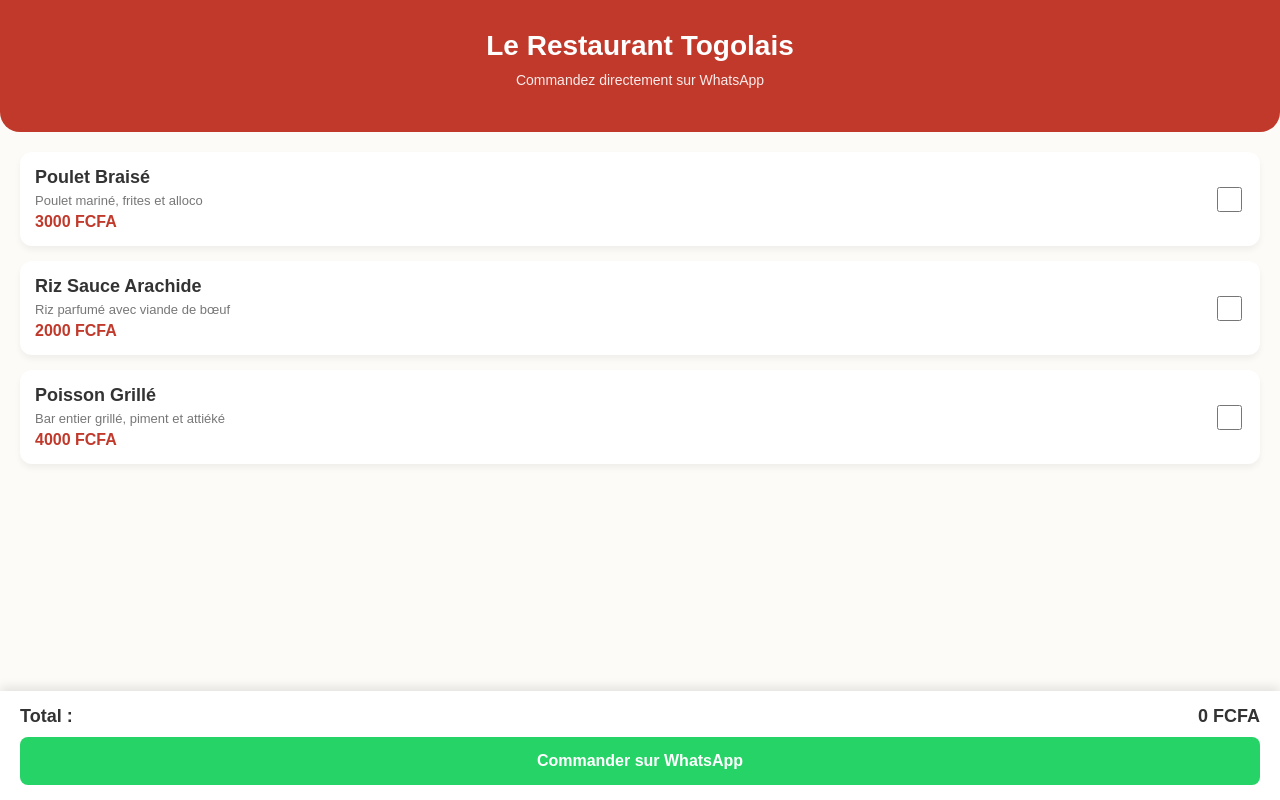
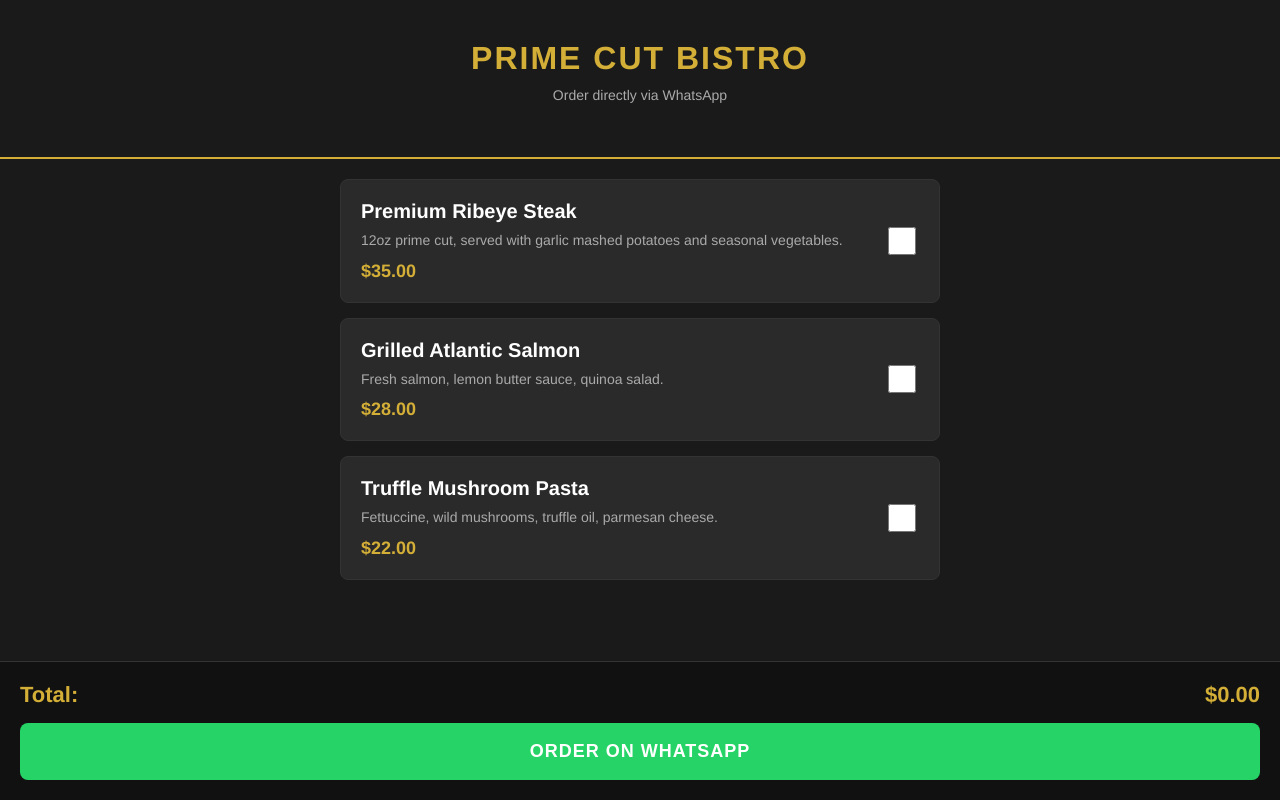
Before and after one commit to alkao-ltd/resto-commande, a plain HTML site: page index.html in a window 1280 px wide. Drawn offline with Linux system fonts and the light colour scheme.

Commit message:
Update index.html

```diff
--- a/index.html
+++ b/index.html
@@ -1,160 +1,179 @@
 <!DOCTYPE html>
-<html lang="fr">
+<html lang="en">
 <head>
     <meta charset="UTF-8">
     <meta name="viewport" content="width=device-width, initial-scale=1.0">
-    <title>Menu Restaurant</title>
+    <title>Premium Restaurant Ordering</title>
     <style>
+        /* Premium Design for US Market */
         :root {
-            --couleur-principale: #c0392b;
-            --couleur-fond: #fdfbf7;
-            --couleur-texte: #333333;
+            --primary-color: #d4af37; /* Elegant Gold */
+            --bg-color: #1a1a1a; /* Dark Premium Background */
+            --card-bg: #2a2a2a;
+            --text-color: #ffffff;
+            --text-muted: #aaaaaa;
         }
 
         body {
-            font-family: Arial, sans-serif;
-            background-color: var(--couleur-fond);
-            color: var(--couleur-texte);
+            font-family: 'Helvetica Neue', Arial, sans-serif;
+            background-color: var(--bg-color);
+            color: var(--text-color);
             margin: 0;
-            padding-bottom: 100px;
+            padding-bottom: 120px;
         }
 
         header {
-            background-color: var(--couleur-principale);
-            color: white;
             text-align: center;
-            padding: 30px 20px;
-            border-bottom-left-radius: 20px;
-            border-bottom-right-radius: 20px;
+            padding: 40px 20px;
+            border-bottom: 2px solid var(--primary-color);
         }
 
         header h1 {
             margin: 0;
-            font-size: 28px;
+            font-size: 32px;
+            letter-spacing: 2px;
+            text-transform: uppercase;
+            color: var(--primary-color);
         }
 
         header p {
             margin-top: 10px;
             font-size: 14px;
-            opacity: 0.9;
+            color: var(--text-muted);
         }
 
         .menu-container {
             padding: 20px;
+            max-width: 600px;
+            margin: auto;
         }
 
         .plat {
-            background: white;
-            border-radius: 12px;
-            padding: 15px;
+            background: var(--card-bg);
+            border: 1px solid #333;
+            border-radius: 8px;
+            padding: 20px;
             margin-bottom: 15px;
             display: flex;
             justify-content: space-between;
             align-items: center;
-            box-shadow: 0 4px 6px rgba(0,0,0,0.05);
+            transition: transform 0.2s;
+        }
+
+        .plat:hover {
+            transform: translateY(-2px);
+            border-color: var(--primary-color);
         }
 
         .plat-info h3 {
-            margin: 0 0 5px 0;
-            font-size: 18px;
+            margin: 0 0 8px 0;
+            font-size: 20px;
         }
 
         .plat-info p {
             margin: 0;
-            font-size: 13px;
-            color: #777;
+            font-size: 14px;
+            color: var(--text-muted);
+            line-height: 1.4;
         }
 
         .prix {
             font-weight: bold;
-            color: var(--couleur-principale);
-            font-size: 16px;
-            margin-top: 5px;
+            color: var(--primary-color);
+            font-size: 18px;
+            margin-top: 10px;
             display: block;
         }
 
         input[type="checkbox"] {
-            width: 25px;
-            height: 25px;
-            accent-color: var(--couleur-principale);
+            width: 28px;
+            height: 28px;
+            accent-color: var(--primary-color);
             cursor: pointer;
         }
 
+        /* Checkout Bar */
         .panier {
             position: fixed;
             bottom: 0;
             left: 0;
             right: 0;
-            background: white;
-            padding: 15px 20px;
-            box-shadow: 0 -4px 10px rgba(0,0,0,0.1);
+            background: #111;
+            padding: 20px;
+            border-top: 1px solid #333;
             display: flex;
             flex-direction: column;
-            gap: 10px;
+            gap: 15px;
         }
 
         .total-ligne {
             display: flex;
             justify-content: space-between;
             font-weight: bold;
-            font-size: 18px;
+            font-size: 22px;
+            color: var(--primary-color);
         }
 
         .bouton-whatsapp {
             background-color: #25D366;
             color: white;
             border: none;
-            padding: 15px;
+            padding: 18px;
             border-radius: 8px;
-            font-size: 16px;
+            font-size: 18px;
             font-weight: bold;
             width: 100%;
             cursor: pointer;
+            text-transform: uppercase;
+            letter-spacing: 1px;
         }
     </style>
 </head>
 <body>
 
     <header>
-        <h1>Le Restaurant Togolais</h1>
-        <p>Commandez directement sur WhatsApp</p>
+        <h1>Prime Cut Bistro</h1>
+        <p>Order directly via WhatsApp</p>
     </header>
 
     <div class="menu-container">
+        <!-- PLAT 1 -->
         <div class="plat">
             <div class="plat-info">
-                <h3>Poulet Braisé</h3>
-                <p>Poulet mariné, frites et alloco</p>
-                <span class="prix">3000 FCFA</span>
+                <h3>Premium Ribeye Steak</h3>
+                <p>12oz prime cut, served with garlic mashed potatoes and seasonal vegetables.</p>
+                <span class="prix">$35.00</span>
             </div>
-            <input type="checkbox" class="case-plat" data-nom="Poulet Braisé" data-prix="3000">
+            <input type="checkbox" class="case-plat" data-nom="Premium Ribeye Steak" data-prix="35">
         </div>
 
+        <!-- PLAT 2 -->
         <div class="plat">
             <div class="plat-info">
-                <h3>Riz Sauce Arachide</h3>
-                <p>Riz parfumé avec viande de bœuf</p>
-                <span class="prix">2000 FCFA</span>
+                <h3>Grilled Atlantic Salmon</h3>
+                <p>Fresh salmon, lemon butter sauce, quinoa salad.</p>
+                <span class="prix">$28.00</span>
             </div>
-            <input type="checkbox" class="case-plat" data-nom="Riz Sauce Arachide" data-prix="2000">
+            <input type="checkbox" class="case-plat" data-nom="Grilled Atlantic Salmon" data-prix="28">
         </div>
 
+        <!-- PLAT 3 -->
         <div class="plat">
             <div class="plat-info">
-                <h3>Poisson Grillé</h3>
-                <p>Bar entier grillé, piment et attiéké</p>
-                <span class="prix">4000 FCFA</span>
+                <h3>Truffle Mushroom Pasta</h3>
+                <p>Fettuccine, wild mushrooms, truffle oil, parmesan cheese.</p>
+                <span class="prix">$22.00</span>
             </div>
-            <input type="checkbox" class="case-plat" data-nom="Poisson Grillé" data-prix="4000">
+            <input type="checkbox" class="case-plat" data-nom="Truffle Mushroom Pasta" data-prix="22">
         </div>
     </div>
 
     <div class="panier">
         <div class="total-ligne">
-            <span>Total :</span>
-            <span id="affichage-total">0 FCFA</span>
+            <span>Total:</span>
+            <span id="affichage-total">$0.00</span>
         </div>
-        <button class="bouton-whatsapp" onclick="commander()">Commander sur WhatsApp</button>
+        <button class="bouton-whatsapp" onclick="commander()">Order on WhatsApp</button>
     </div>
 
     <script>
@@ -168,7 +187,7 @@
                     total += parseInt(caseACocher.dataset.prix);
                 }
             });
-            affichageTotal.innerText = total + " FCFA";
+            affichageTotal.innerText = "$" + total.toFixed(2);
         }
 
         cases.forEach(caseACocher => {
@@ -176,31 +195,31 @@
         });
 
         function commander() {
-            let message = "Bonjour, je souhaite commander :\n";
+            let message = "Hello, I would like to order:\n";
             let total = 0;
             let aChoisiUnPlat = false;
 
             cases.forEach(caseACocher => {
                 if (caseACocher.checked) {
                     aChoisiUnPlat = true;
-                    message += "- " + caseACocher.dataset.nom + " (" + caseACocher.dataset.prix + " FCFA)\n";
+                    message += "- " + caseACocher.dataset.nom + " ($" + caseACocher.dataset.prix + ".00)\n";
                     total += parseInt(caseACocher.dataset.prix);
                 }
             });
 
             if (!aChoisiUnPlat) {
-                alert("Veuillez sélectionner au moins un plat.");
+                alert("Please select at least one dish.");
                 return;
             }
 
-            message += "\n*Total : " + total + " FCFA*";
+            message += "\n*Total: $" + total.toFixed(2) + "*";
 
-            // ⚠️ MODIFIE CE NUMÉRO ICI (sans le +) ⚠️
-            const numeroWhatsApp = "22890000000";
+            // Put a US phone number here later (e.g., 15551234567)
+            const numeroWhatsApp = "15551234567";
 
             const lien = "https://wa.me/" + numeroWhatsApp + "?text=" + encodeURIComponent(message);
             window.open(lien, '_blank');
         }
     </script>
 </body>
-  </html>
+                    </html>
```
